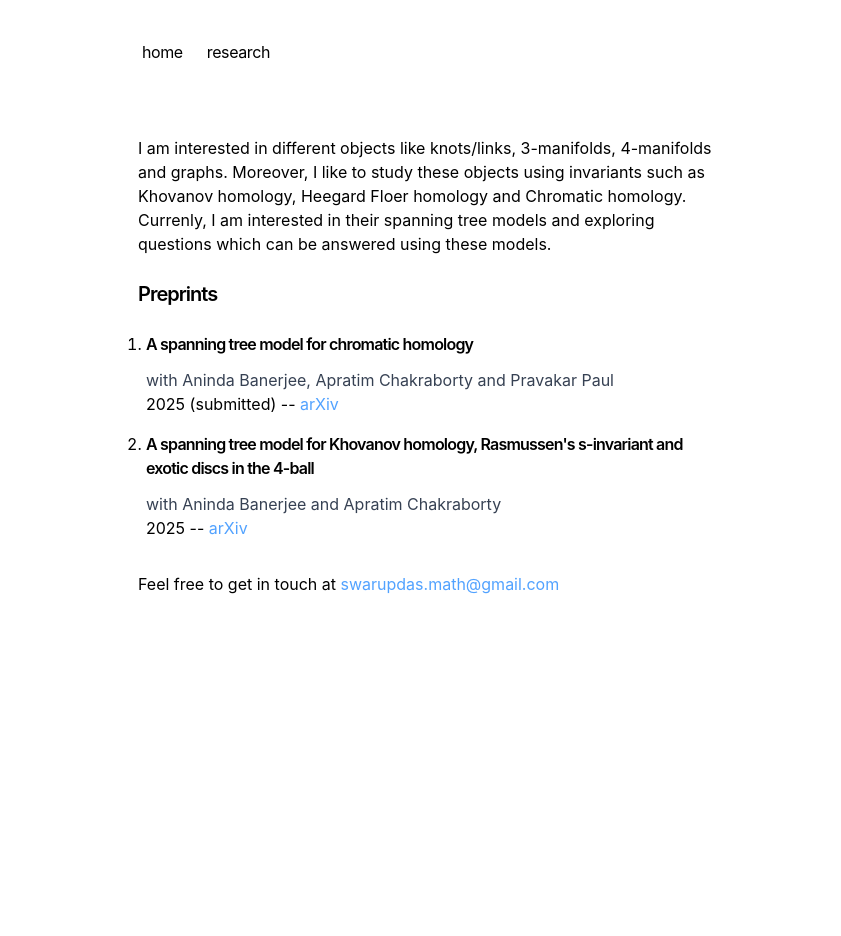
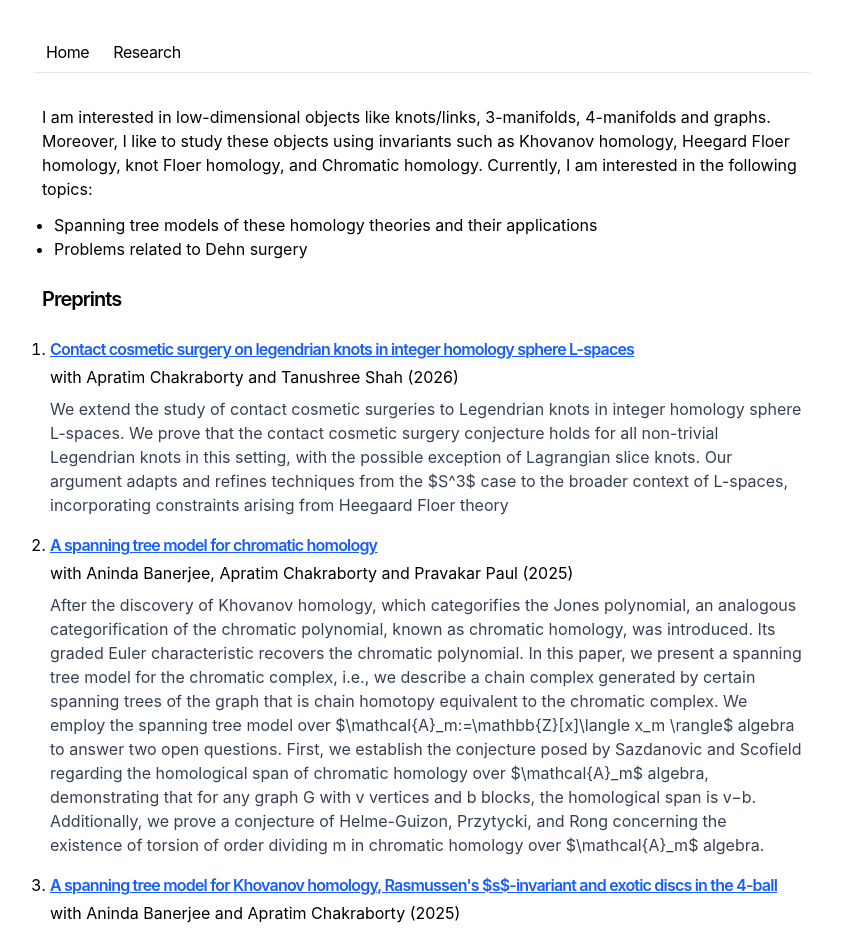
Before and after one commit to swarup4741/math_website, a Next.js app: page /research in a window 1280 px wide. Shown: the top 936 px of the page, without its empty margins (214-1055 px from the left). Before the commit the page ends 800 px from the top, so only its background shows below. Built offline with nearby package versions, Linux system fonts and the light colour scheme.

Commit message:
Added a new article and few changes

```diff
--- a/app/components/nav.tsx
+++ b/app/components/nav.tsx
@@ -2,17 +2,17 @@ import Link from 'next/link'
 
 const navItems = {
   '/': {
-    name: 'home',
+    name: 'Home',
   },
   '/research': {
-    name: 'research',
+    name: 'Research',
   }
 }
 
 export function Navbar() {
   return (
-    <aside className="-ml-[8px] mb-16 tracking-tight">
-      <div className="lg:sticky lg:top-20">
+    <aside className="-ml-[8px] mb-8 tracking-tight">
+      <div className="lg:sticky lg:top-20 border-b border-b-gray-200 dark:border-b-gray-700">
         <nav
           className="flex flex-row items-start relative px-0 pb-0 fade md:overflow-auto scroll-pr-6 md:relative"
           id="nav"
--- a/app/components/paper.tsx
+++ b/app/components/paper.tsx
@@ -1,10 +1,13 @@
 import Link from "next/link"
-export default function Paper({title, authors, year, link}){
+export default function Paper({title, authors, abstract, year, link, note}){
  return (
     <div>
-        <h2 className="mb-3 font-semibold tracking-tighter">{title}</h2>
-        <p className="text-gray-700 dark:text-gray-300">with {authors}</p>
-        <p>{year} -- <Link href={link} className="text-blue-400" target="_blank">arXiv</Link></p>
+        <h2 className="mb-1 font-semibold tracking-tighter underline">
+            <Link href={link} className="text-blue-600 dark:text-blue-400" target="_blank">{title}</Link>
+        </h2>
+        <p className="mb-2">with {authors} ({year})</p>
+        <p className="text-gray-700 dark:text-gray-300 mb-1">{abstract}</p>
+        <p className="text-gray-700 dark:text-gray-300">{note}</p>
     </div>
  )
 }
--- a/app/layout.tsx
+++ b/app/layout.tsx
@@ -55,7 +55,7 @@ export default function RootLayout({
         GeistMono.variable
       )}
     >
-      <body className="antialiased max-w-xl mx-4 mt-8 lg:mx-auto">
+      <body className="antialiased max-w-3xl mx-4 mt-8 lg:mx-auto">
         <main className="flex-auto min-w-0 mt-6 flex flex-col px-2 md:px-0">
           <Navbar />
           {children}
--- a/app/page.tsx
+++ b/app/page.tsx
@@ -8,7 +8,7 @@ export default function Page() {
       <h1 className="mb-8 text-2xl font-semibold tracking-tighter">
         Swarup Kumar Das
       </h1>
-      <div className="mb-4">
+      <div className="mb-6">
         <Image
          src={Profile}
          alt="Profile picture"
@@ -49,7 +49,7 @@ export default function Page() {
           </p>
 
       <div className="my-4">
-        <p>Here is my <Link className="text-blue-400" href="https://drive.google.com/file/d/11gIEuFuVakPBRA_rA9YkmPv8RcEY5IbQ/view?usp=sharing" target="_blank">CV</Link></p>
+        <p>Here is my <Link className="text-blue-400" href="https://drive.google.com/file/d/1O7woE-KpHhyvIc83w6bmVScKntaK3J3w/view?usp=sharing" target="_blank">CV</Link></p>
       </div>
     </section>
   )
--- a/app/research/page.tsx
+++ b/app/research/page.tsx
@@ -4,16 +4,28 @@ export default function Research(){
 
     const paper_list = [
         {
+            title: "Contact cosmetic surgery on legendrian knots in integer homology sphere L-spaces",
+            authors: "Apratim Chakraborty and Tanushree Shah",
+            year: "2026",
+            link: "https://arxiv.org/pdf/2606.27485",
+            abstract: "We extend the study of contact cosmetic surgeries to Legendrian knots in integer homology sphere L-spaces. We prove that the contact cosmetic surgery conjecture holds for all non-trivial Legendrian knots in this setting, with the possible exception of Lagrangian slice knots. Our argument adapts and refines techniques from the $S^3$ case to the broader context of L-spaces, incorporating constraints arising from Heegaard Floer theory",
+            note: ""
+        },
+        {
             title: "A spanning tree model for chromatic homology",
             authors: "Aninda Banerjee, Apratim Chakraborty and Pravakar Paul",
-            year: "2025 (submitted)",
-            link: "https://arxiv.org/abs/2504.00834"
+            year: "2025",
+            link: "https://arxiv.org/abs/2504.00834",
+            abstract: "After the discovery of Khovanov homology, which categorifies the Jones polynomial, an analogous categorification of the chromatic polynomial, known as chromatic homology, was introduced. Its graded Euler characteristic recovers the chromatic polynomial. In this paper, we present a spanning tree model for the chromatic complex, i.e., we describe a chain complex generated by certain spanning trees of the graph that is chain homotopy equivalent to the chromatic complex. We employ the spanning tree model over $\\mathcal{A}_m:=\\mathbb{Z}[x]\\langle x_m \\rangle$ algebra to answer two open questions. First, we establish the conjecture posed by Sazdanovic and Scofield regarding the homological span of chromatic homology over $\\mathcal{A}_m$ algebra, demonstrating that for any graph G with v vertices and b blocks, the homological span is v−b. Additionally, we prove a conjecture of Helme-Guizon, Przytycki, and Rong concerning the existence of torsion of order dividing m in chromatic homology over $\\mathcal{A}_m$ algebra.",
+            note: ""
         },
         {
-        title: "A spanning tree model for Khovanov homology, Rasmussen's s-invariant and exotic discs in the 4-ball",
-        authors: "Aninda Banerjee and Apratim Chakraborty",
-        year: "2025",
-        link: "https://arxiv.org/abs/2504.02625"
+            title: "A spanning tree model for Khovanov homology, Rasmussen's $s$-invariant and exotic discs in the 4-ball",
+            authors: "Aninda Banerjee and Apratim Chakraborty",
+            year: "2025",
+            link: "https://arxiv.org/abs/2504.02625",
+            abstract: "The checkerboard coloring of knot diagrams offers a graph-theoretical approach to address topological questions. Champanerkar and Kofman defined a complex generated by the spanning trees of a graph obtained from the checkerboard coloring whose homology is the reduced Khovanov homology. Notably, the differential in their chain complex was not explicitly defined. We explicitly define the combinatorial form of the differential within the spanning tree complex. We additionally provide a description of Rasmussen's $s$-invariant within the context of the spanning tree complex. Applying our techniques, we identify a new infinite family of knots where each of them bounds a set of exotic discs within the 4-ball.",
+            note: "This is still a work in progress as the current version contains a crucial mistake in the example of exotic disks (pointed out Kyle Hayden) and we are also working on severely improving the description of the differential."
         }
 
 ]
@@ -21,7 +33,11 @@ export default function Research(){
     return(
         <section>
             <p className="mb-6">
-                I am interested in different objects like knots/links, 3-manifolds, 4-manifolds and graphs. Moreover, I like to study these objects using invariants such as Khovanov homology, Heegard Floer homology and Chromatic homology. Currenly, I am interested in their spanning tree models and exploring questions which can be answered using these models.
+            I am interested in low-dimensional objects like knots/links, 3-manifolds, 4-manifolds and graphs. Moreover, I like to study these objects using invariants such as Khovanov homology, Heegard Floer homology, knot Floer homology, and Chromatic homology. Currently, I am interested in the following topics:
+            <ol className="m-3 list-disc">
+                <li>Spanning tree models of these homology theories and their applications</li>
+                <li>Problems related to Dehn surgery</li>
+            </ol>
             </p>
             <h1 className="mb-6 text-xl font-semibold tracking-tighter">Preprints</h1>
             <div className="mb-8 mx-2">
@@ -30,8 +46,10 @@ export default function Research(){
                     <Paper
                     title={paper.title}
                     authors={paper.authors}
+                    abstract={paper.abstract}
                     year={paper.year}
-                    link={paper.link}/>
+                    link={paper.link}
+                    note={paper.note}/>
                   </li>)}
                 </ol>
             </div>
--- a/package.json
+++ b/package.json
@@ -13,6 +13,7 @@
     "@vercel/analytics": "^1.1.3",
     "@vercel/speed-insights": "^1.0.9",
     "geist": "1.2.2",
+    "katex": "^0.17.0",
     "next": "canary",
     "next-mdx-remote": "^4.4.1",
     "postcss": "^8.4.35",
```
Also changed, not shown: 1 other file (tests, documents, lock files or other folders).
